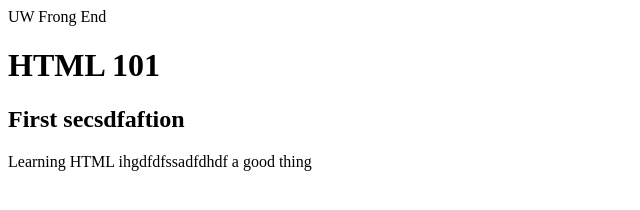
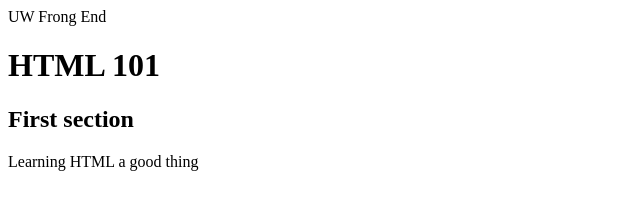
Before and after one commit to lwang8413/UW-Front-End, a plain HTML site: page index.html in a window 1280 px wide. Shown: the whole page, without its empty margins (0-640 px from the left). Drawn offline with Linux system fonts and the light colour scheme.

Commit message:
This is testing

```diff
--- a/index.html
+++ b/index.html
@@ -5,7 +5,7 @@
   </head>
   <body>
     <h1>HTML 101</h1>
-    <h2>First secsdfaftion</h2>
-    <p>Learning HTML ihgdfdfssadfdhdf a good thing</p>
+    <h2>First section</h2>
+    <p>Learning HTML a good thing</p>
   </body>
 </html>
```
